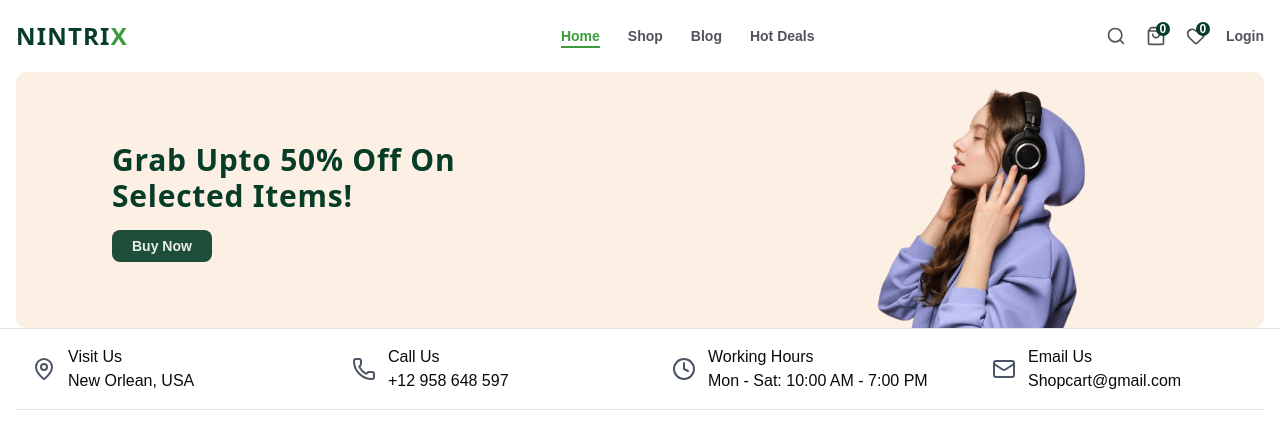
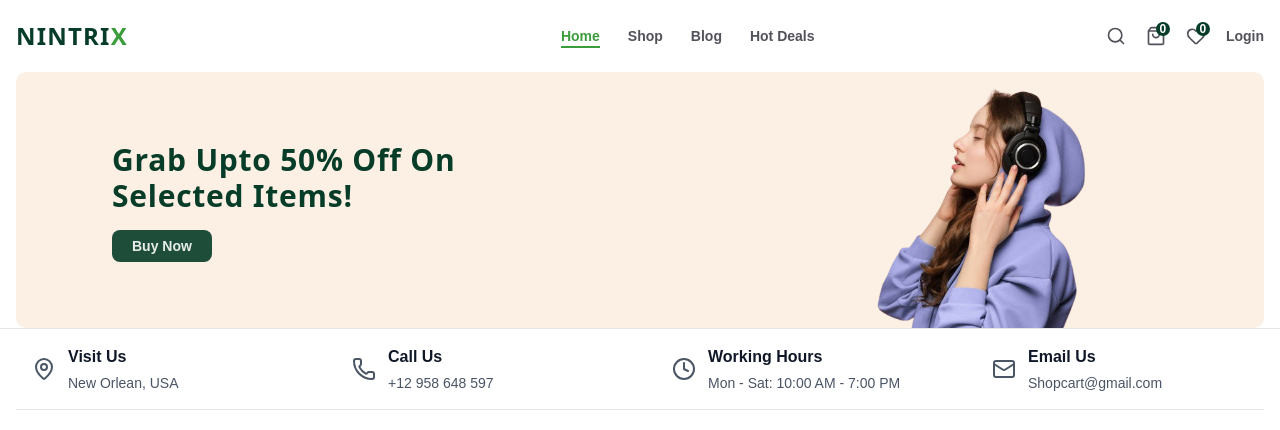
Before and after one commit to Roshen-Perera/nintrix-app, a Next.js app: page / in a window 1280 px wide. Shown: the top 430 px of the page. Built offline with nearby package versions, Linux system fonts and the light colour scheme; no server answers.

Commit message:
feat: style text elements in FooterTop component for better readability

```diff
--- a/components/FooterTop.tsx
+++ b/components/FooterTop.tsx
@@ -43,8 +43,8 @@ const FooterTop = () => {
         <div key={index} className="flex items-center gap-3 group hover:bg-gray-50 p-4 transition-colors">
           {item?.icon}
           <div>
-            <h3>{item?.title}</h3>
-            <p>{item?.subtitle}</p>
+            <h3 className="font-semibold text-gray-900 hover:text-primary">{item?.title}</h3>
+            <p className="text-gray-600 text-sm mt-1 group-hover:text-gray-900">{item?.subtitle}</p>
           </div>
         </div>
       ))}
```
